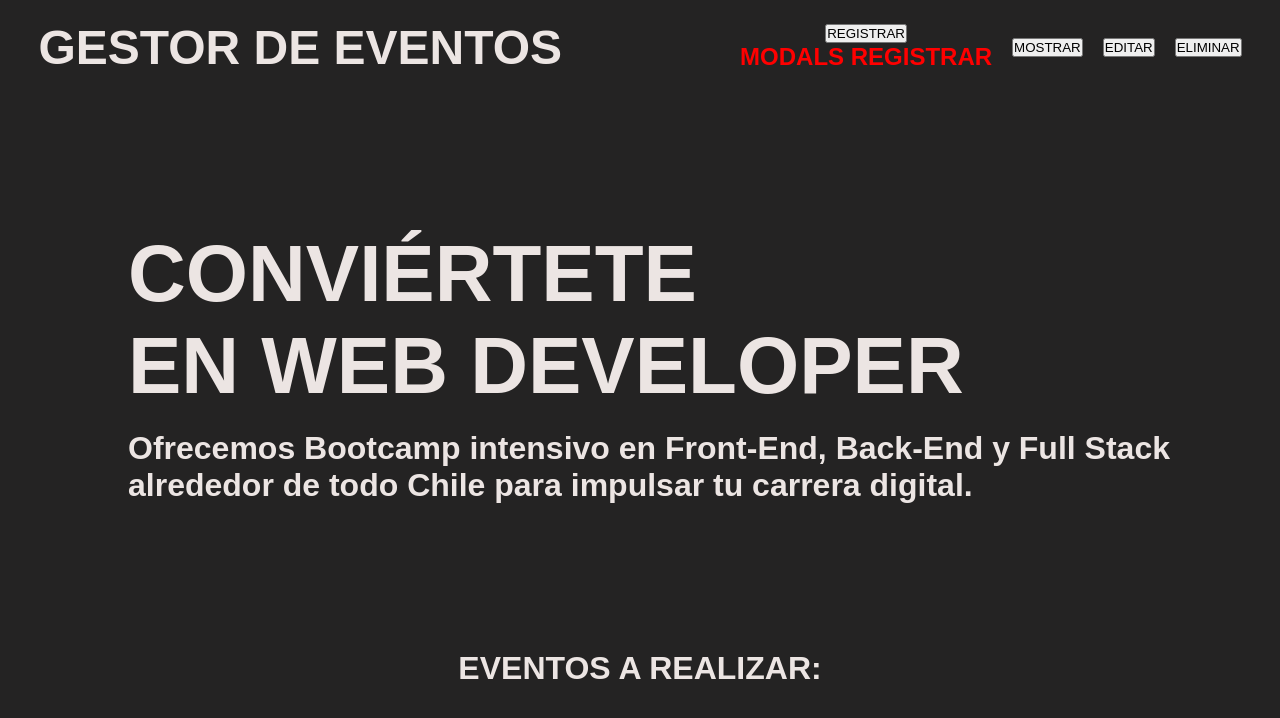
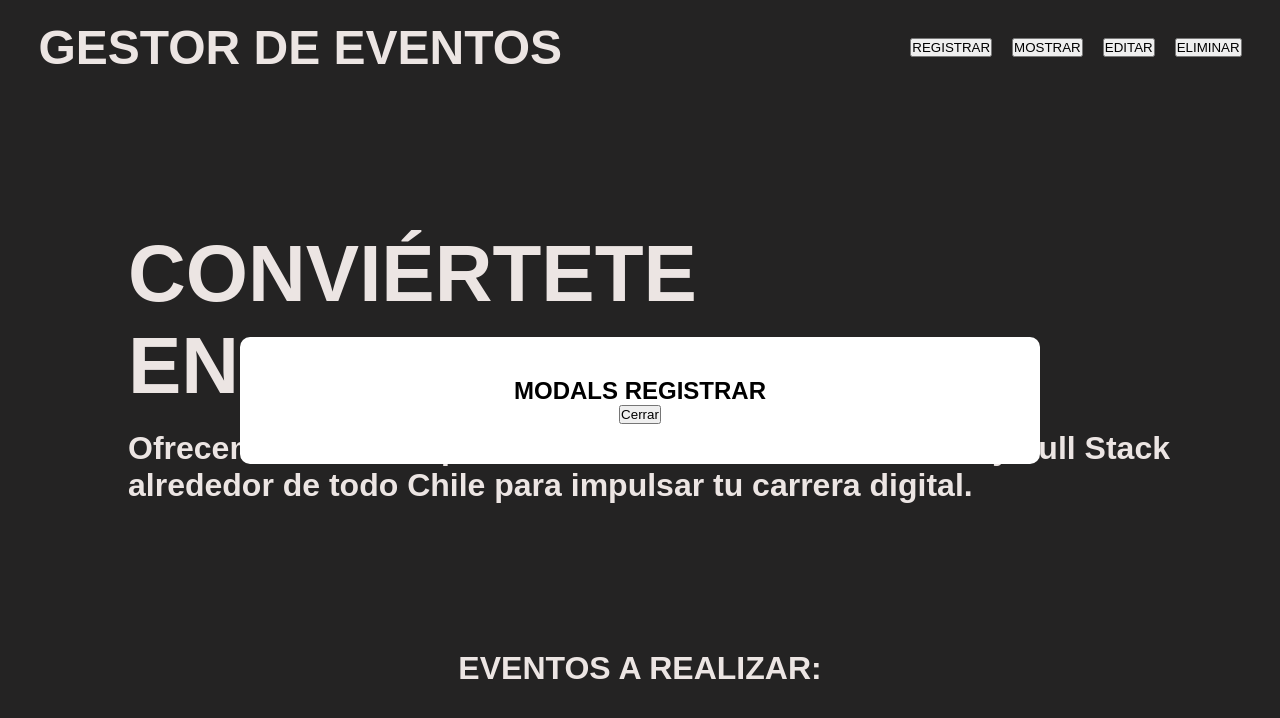
Before and after one commit to Victor-V-G/iei-react-prueba, a Next.js app: page / in a window 1280 px wide. Both pictures are taken after a click on the button "REGISTRAR". Shown: the top 718 px of the page. Built offline with nearby package versions, Linux system fonts and the light colour scheme; a web font is replaced by a local one.

Commit message:
MODALS VENTANA EMERGENTE
se transformo el modal como ventana emergente que tenga un boton para cerrar este

```diff
--- a/src/app/components/ModalsEditar.tsx
+++ b/src/app/components/ModalsEditar.tsx
@@ -6,8 +6,11 @@ const ModalsEditar = ({isOpen, closeModal}: InterfaceModalsProps) => {
     if (!isOpen) return null
 
   return (
-    <div>
-        <h1 className="ModalsStyle">MODALS EDITAR</h1>
+    <div className="ModalsBox">
+      <div className="ModalsContent">
+        <h1>MODALS EDITAR</h1>
+        <button onClick={closeModal}>Cerrar</button>
+      </div>
     </div>
   )
 }
--- a/src/app/components/ModalsEliminar.tsx
+++ b/src/app/components/ModalsEliminar.tsx
@@ -6,8 +6,11 @@ const ModalsEliminar = ({isOpen, closeModal}: InterfaceModalsProps) => {
     if (!isOpen) return null
 
   return (
-    <div>
-        <h1 className="ModalsStyle">MODALS ELIMINAR</h1>
+    <div className="ModalsBox">
+      <div className="ModalsContent">
+        <h1>MODALS ELIMINAR</h1>
+        <button onClick={closeModal}>Cerrar</button>
+      </div>
     </div>
   )
 }
--- a/src/app/components/ModalsMostrar.tsx
+++ b/src/app/components/ModalsMostrar.tsx
@@ -6,8 +6,11 @@ const ModalsMostrar = ({isOpen, closeModal}: InterfaceModalsProps) => {
     if (!isOpen) return null
 
   return (
-    <div>
-        <h1 className="ModalsStyle">MODALS MOSTRAR</h1>
+    <div className="ModalsBox">
+      <div className="ModalsContent">
+        <h1>MODALS MOSTRAR</h1>
+        <button onClick={closeModal}>Cerrar</button>
+      </div>
     </div>
   )
 }
--- a/src/app/components/ModalsRegistrar.tsx
+++ b/src/app/components/ModalsRegistrar.tsx
@@ -6,8 +6,11 @@ const ModalsRegistrar = ({isOpen, closeModal}: InterfaceModalsProps) => {
     if (!isOpen) return null
 
   return (
-    <div>
-        <h1 className="ModalsStyle">MODALS REGISTRAR</h1>
+    <div className="ModalsBox">
+      <div className="ModalsContent">
+        <h1>MODALS REGISTRAR</h1>
+        <button onClick={closeModal}>Cerrar</button>
+      </div>
     </div>
   )
 }
--- a/src/app/components/modals.styles.css
+++ b/src/app/components/modals.styles.css
@@ -1,4 +1,20 @@
 
-.ModalsStyle{
-    color: red;
+.ModalsBox{
+    position: fixed;
+    top: 0;
+    left: 0;
+    width: 100vw;
+    height: 100vh;
+    display: flex;
+    align-items: center;
+    justify-content: center;
+    z-index: 1000;
 }
+
+.ModalsContent{
+    background: white;
+    padding: 40px;
+    border-radius: 10px;
+    max-width: 800px;
+    width: 100%;
+}
--- a/src/app/page.tsx
+++ b/src/app/page.tsx
@@ -37,7 +37,7 @@ export default function Home() {
               </button>
               <ModalsMostrar
                 isOpen={IsModalOpenMostrar}
-                closeModal={()=>setIsModalOpenMostrar(true)}
+                closeModal={()=>setIsModalOpenMostrar(false)}
               />
             </ul>
             <ul>
@@ -46,7 +46,7 @@ export default function Home() {
               </button>
               <ModalsEditar
                 isOpen={IsModalOpenEditar}
-                closeModal={()=>setIsModalOpenEditar(true)}
+                closeModal={()=>setIsModalOpenEditar(false)}
               />
             </ul>
             <ul>
@@ -55,7 +55,7 @@ export default function Home() {
               </button>
               <ModalsEliminar
                 isOpen={IsModalOpenEliminar}
-                closeModal={()=>setIsModalOpenEliminar(true)}
+                closeModal={()=>setIsModalOpenEliminar(false)}
               />
             </ul>
           </nav>
```
